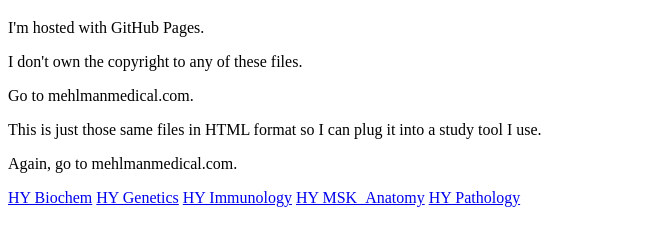
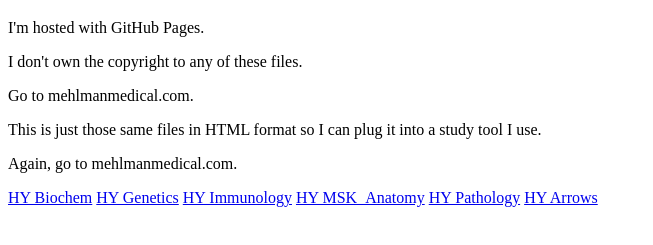
Before and after one commit to realurhero/expert-spork, a plain HTML site: page index.html in a window 1280 px wide. Shown: the part 61-306 px from the top of the page, without its empty margins (0-653 px from the left). Drawn offline with Linux system fonts and the light colour scheme.

Commit message:
Update index.html

```diff
--- a/index.html
+++ b/index.html
@@ -12,5 +12,6 @@
 <a href="HY Immunology.html">HY Immunology</a>
 <a href="HY MSK_Anatomy.html">HY MSK_Anatomy</a>
 <a href="HY Pathology.html">HY Pathology</a>
+<a href="HY Arrows.html">HY Arrows</a>
 </body>
 </html>
```
